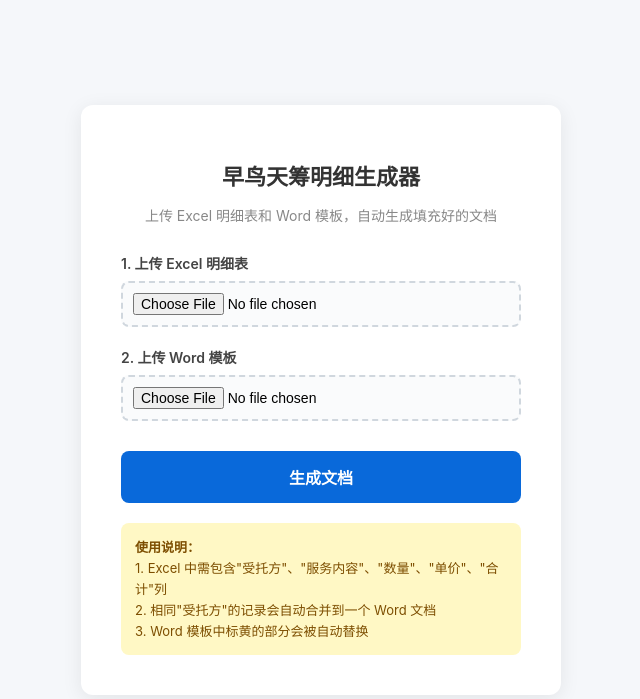
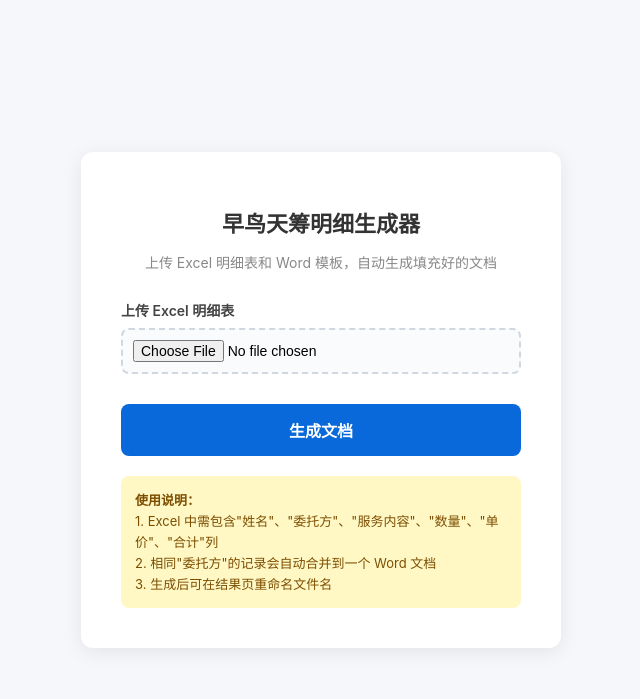
Before and after one commit to PhilisterD/invoice-filler, a Flask app: page / in a window 1280 px wide. Shown: the top 699 px of the page, without its empty margins (319-959 px from the left). Run offline with Flask 3, Linux system fonts and the light colour scheme.

Commit message:
feat: embed template.docx, remove template upload
- Use built-in template.docx instead of user upload
- Add get_resource_path() helper for PyInstaller compatibility
- Update index page: only Excel upload needed
- Include template.docx in PyInstaller bundle

Co-Authored-By: Claude Opus 4.6 <noreply@anthropic.com>

```diff
--- a/app.py
+++ b/app.py
@@ -1,5 +1,6 @@
 import os
 import re
+import sys
 import webbrowser
 import zipfile
 from threading import Timer
@@ -10,9 +11,18 @@ from docx import Document
 from filler import fill_template, set_cell_text
 from utils import num_to_chinese
 
+
+def get_resource_path(relative_path):
+    """Get absolute path to a resource, works for dev and PyInstaller."""
+    if hasattr(sys, '_MEIPASS'):
+        return os.path.join(sys._MEIPASS, relative_path)
+    return os.path.join(os.path.dirname(os.path.abspath(__file__)), relative_path)
+
+
 app = Flask(__name__)
 UPLOAD_FOLDER = os.path.join(os.path.dirname(os.path.abspath(__file__)), 'uploads')
 OUTPUT_FOLDER = os.path.join(os.path.dirname(os.path.abspath(__file__)), 'output')
+TEMPLATE_PATH = get_resource_path('template.docx')
 os.makedirs(UPLOAD_FOLDER, exist_ok=True)
 os.makedirs(OUTPUT_FOLDER, exist_ok=True)
 
@@ -68,21 +78,18 @@ def index():
 def process():
     global results_cache
     excel_file = request.files.get('excel')
-    template_file = request.files.get('template')
 
-    if not excel_file or not template_file:
-        return '需要上传 Excel 和 Word 模板两个文件', 400
+    if not excel_file:
+        return '需要上传 Excel 明细表', 400
 
     excel_path = os.path.join(UPLOAD_FOLDER, excel_file.filename)
-    template_path = os.path.join(UPLOAD_FOLDER, template_file.filename)
     excel_file.save(excel_path)
-    template_file.save(template_path)
 
     # 清空旧输出
     for f in os.listdir(OUTPUT_FOLDER):
         os.remove(os.path.join(OUTPUT_FOLDER, f))
 
-    results_cache = fill_template(excel_path, template_path, OUTPUT_FOLDER)
+    results_cache = fill_template(excel_path, TEMPLATE_PATH, OUTPUT_FOLDER)
     return redirect(url_for('result'))
 
 
--- a/build_windows.py
+++ b/build_windows.py
@@ -22,6 +22,9 @@ if os.path.exists(os.path.join(base_dir, 'templates')):
     add_data.append('--add-data=templates;templates')
 if os.path.exists(os.path.join(base_dir, 'static')):
     add_data.append('--add-data=static;static')
+if os.path.exists(os.path.join(base_dir, 'template.docx')):
+    add_data.append('--add-data=template.docx;.')
+
 
 args = [
     'app.py',
--- a/templates/index.html
+++ b/templates/index.html
@@ -86,20 +86,16 @@
         <p class="desc">上传 Excel 明细表和 Word 模板，自动生成填充好的文档</p>
         <form action="/process" method="post" enctype="multipart/form-data">
             <div class="field">
-                <label for="excel">1. 上传 Excel 明细表</label>
+                <label for="excel">上传 Excel 明细表</label>
                 <input type="file" name="excel" id="excel" accept=".xlsx,.xls" required>
-            </div>
-            <div class="field">
-                <label for="template">2. 上传 Word 模板</label>
-                <input type="file" name="template" id="template" accept=".docx" required>
             </div>
             <button type="submit" class="btn">生成文档</button>
         </form>
         <div class="tips">
             <strong>使用说明：</strong><br>
-            1. Excel 中需包含"受托方"、"服务内容"、"数量"、"单价"、"合计"列<br>
-            2. 相同"受托方"的记录会自动合并到一个 Word 文档<br>
-            3. Word 模板中标黄的部分会被自动替换
+            1. Excel 中需包含"姓名"、"委托方"、"服务内容"、"数量"、"单价"、"合计"列<br>
+            2. 相同"委托方"的记录会自动合并到一个 Word 文档<br>
+            3. 生成后可在结果页重命名文件名
         </div>
     </div>
 </body>
```
